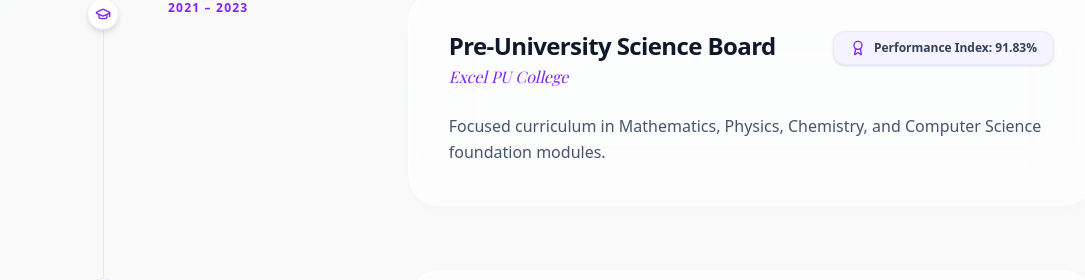
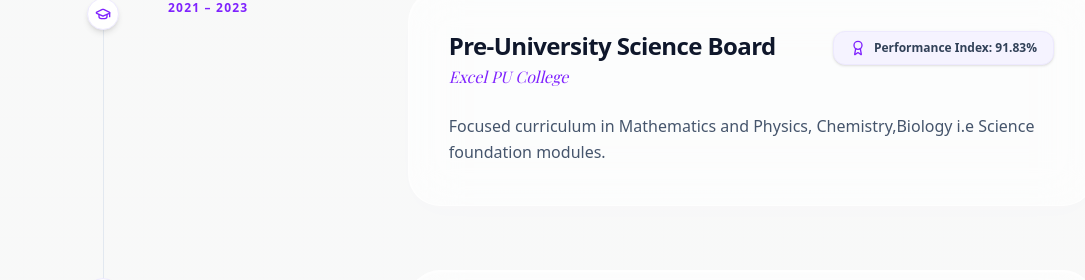
Before and after one commit to Harshini2015/Personal-Portfolio, a Next.js app: page / in a window 1280 px wide. Shown: the part 2603-2883 px from the top of the page, without its empty margins (57-1142 px from the left). Built offline with nearby package versions, Linux system fonts and the light colour scheme.

Commit message:
Update Education.tsx

```diff
--- a/src/components/Education.tsx
+++ b/src/components/Education.tsx
@@ -20,7 +20,7 @@ export function Education() {
       period: "2021 – 2023",
       highlightType: "Performance Index",
       highlightValue: "91.83%",
-      description: "Focused curriculum in Mathematics, Physics, Chemistry, and Computer Science foundation modules.",
+      description: "Focused curriculum in Mathematics and Physics, Chemistry,Biology i.e   Science foundation modules.",
     },
     {
       degree: "Secondary School Certification (ICSE)",
```
